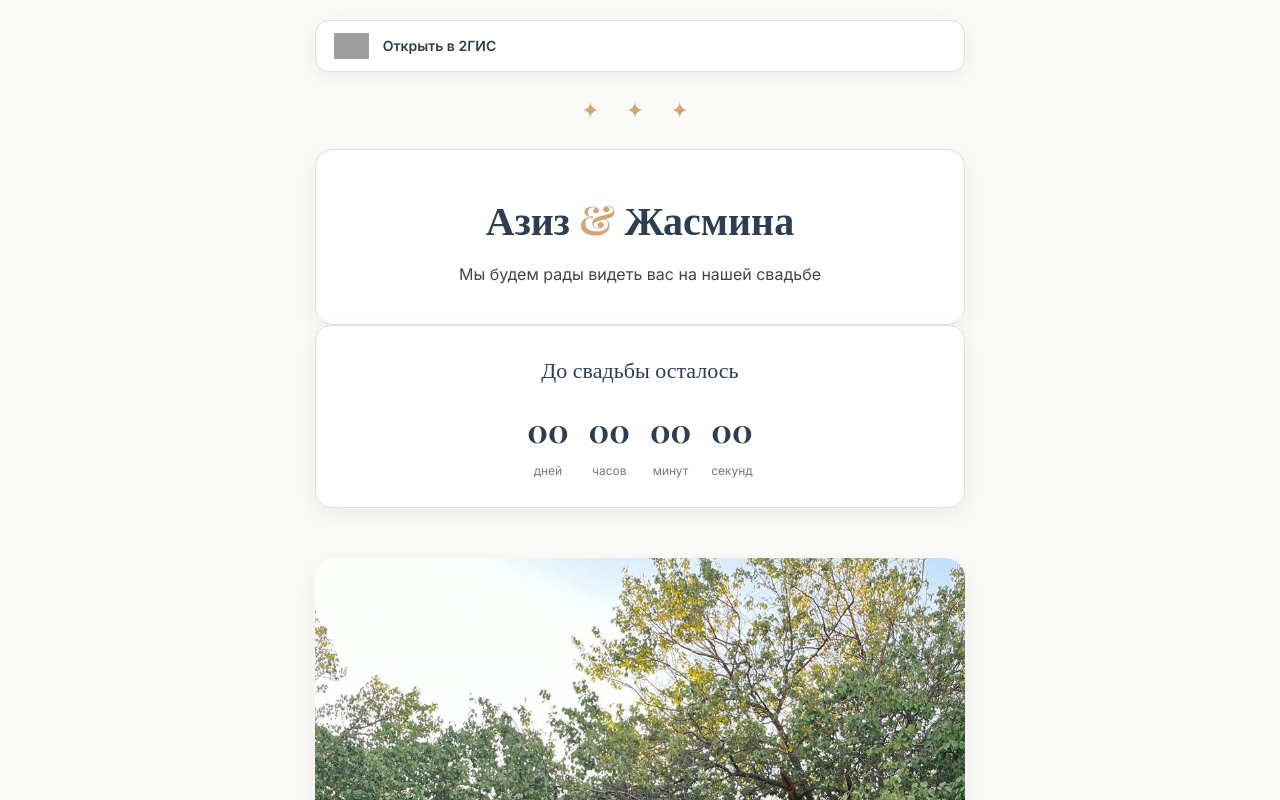
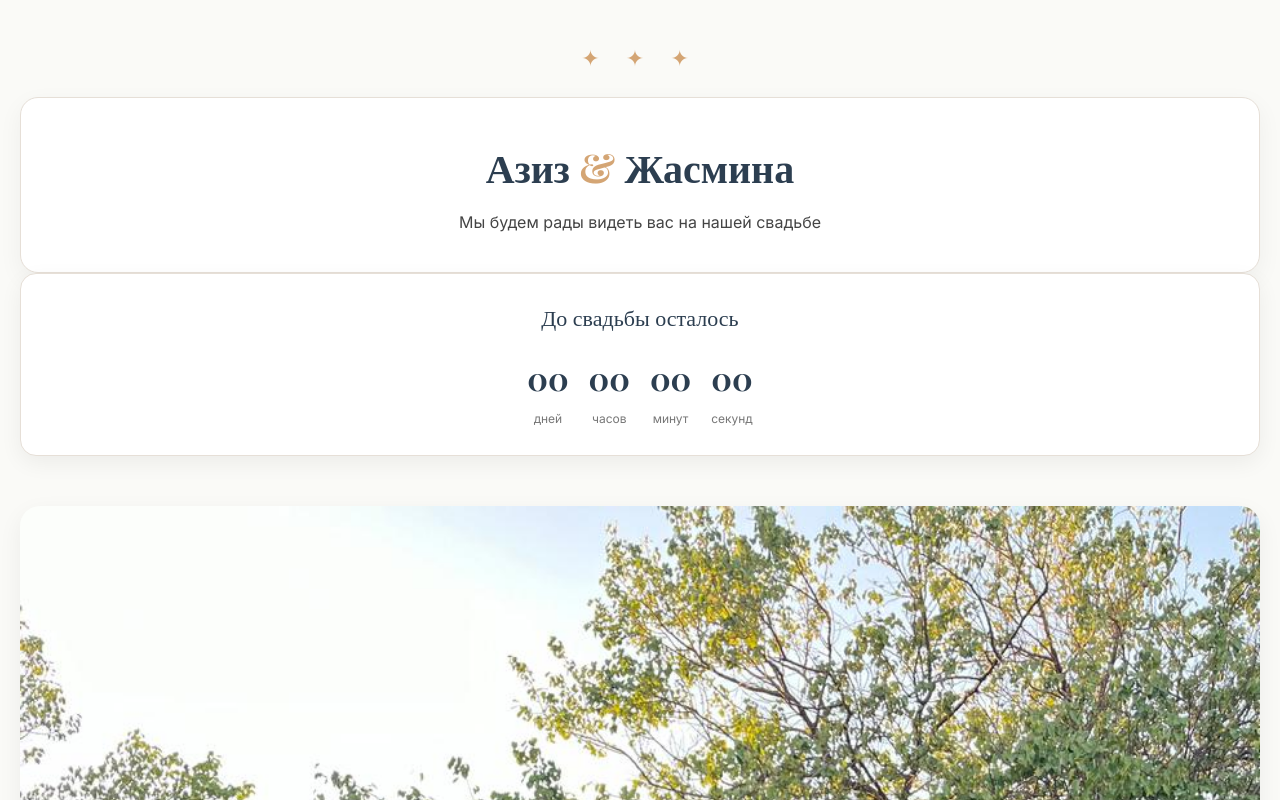
Before and after one commit to Skinnyenxis/wedding, a plain HTML site: page index.html in a window 1280 px wide. Shown: the top 800 px of the page. Drawn offline with nearby package versions, Linux system fonts and the light colour scheme; grey boxes are pictures that could not be loaded.

Commit message:
Update index.html

```diff
--- a/index.html
+++ b/index.html
@@ -168,14 +168,6 @@
 </head>
 <body>
 
-<div class="wrapper">
-
-  <!-- ——— Логотип 2ГИС ——— -->
-  <div class="top-nav" data-anim>
-    <img src="https://upload.wikimedia.org/wikipedia/commons/1/1c/2GIS_logo.svg" alt="2ГИС">
-    <a href="https://2gis.kz/shymkent/geo/70000001025876260/69.571103,42.320346" target="_blank">Открыть в 2ГИС</a>
-  </div>
-
   <div class="ornament" data-anim>✦ ✦ ✦</div>
 
   <header data-zoom>
```
